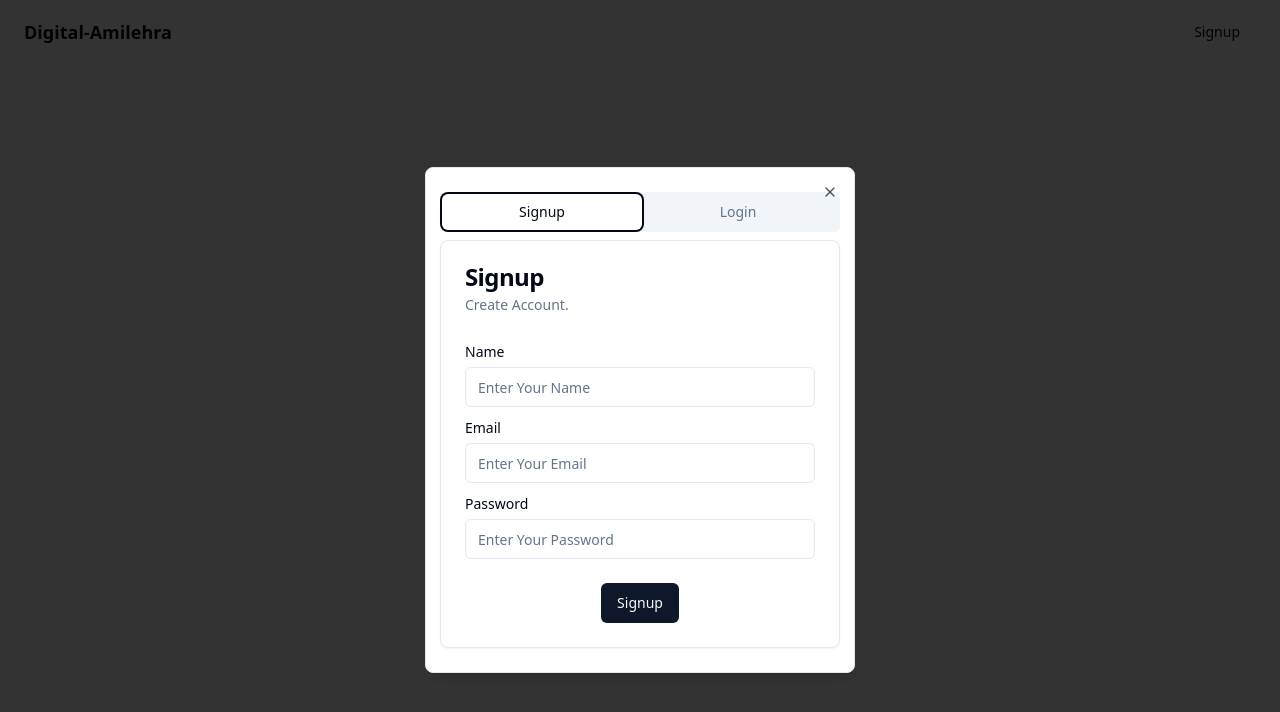
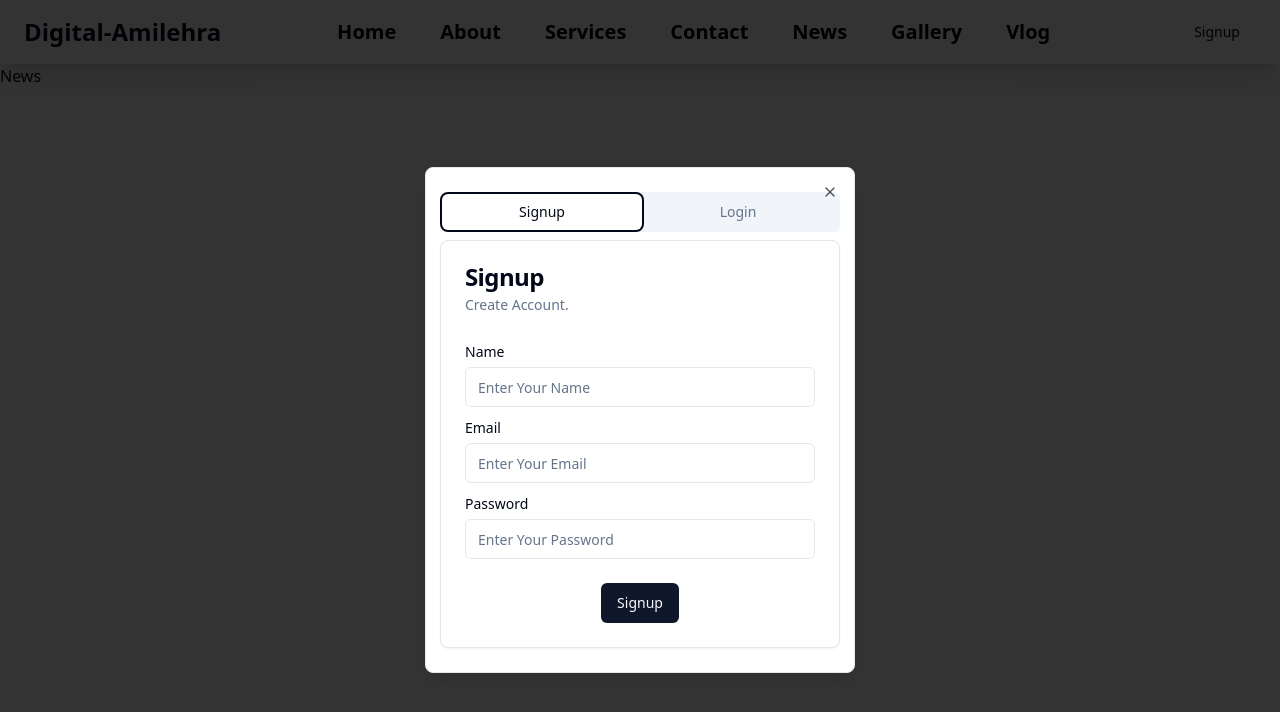
Before and after one commit to Felix-Mj/digital-amilahara, a React (Vite) app in the folder frontend/: page /News in a window 1280 px wide. Shown: the top 712 px of the page. Built offline with nearby package versions, Linux system fonts and the light colour scheme.

Commit message:
Create new pages Gallery , news , and vlogs pages and route the app jsx

```diff
--- a/frontend/src/App.jsx
+++ b/frontend/src/App.jsx
@@ -7,6 +7,10 @@ import { persistor, store } from "./Redux/store";
 import { PersistGate } from "redux-persist/integration/react";
 import { Profile } from "./Pages/Profile";
 import PrivateRoute from "./Pages/PrivateRoute";
+import News from "./Pages/News";
+import Vlogs from "./Pages/Vlogs";
+import Gallerys from "./Pages/Gallerys";
+
 
 export default function App() {
   return (
@@ -19,6 +23,9 @@ export default function App() {
             <Route element={<PrivateRoute />}>
               <Route path="/Profile" element={<Profile />} />
             </Route>
+            <Route path="/News" element={<News />} />
+            <Route path="/Vlogs" element={<Vlogs />}/>
+            <Route path="/Gallerys" element={<Gallerys />}/>
           </Routes>
         </BrowserRouter>
       </PersistGate>
--- /dev/null
+++ b/frontend/src/Pages/Gallerys.jsx
@@ -0,0 +1,66 @@
+// import React from 'react'
+// import { useSelector } from 'react-redux'
+
+// export default function Gallerys() {
+//     const {currentUser} = useSelector((state)=>state.user)
+//   return (
+//     <>
+//         <div class="max-w-4xl mx-auto">
+//     <h1 class="text-2xl font-bold mb-4">Image Gallery</h1>
+
+//     {/* <!-- Image upload form --> */}
+//     <form id="image-upload-form" class="mb-4">
+//         <input type="file" id="image-upload" accept="image/*" class="border p-2 mr-2"/>
+//         <button type="submit" class="bg-blue-500 hover:bg-blue-700 text-white font-bold py-2 px-4 rounded">Upload Image</button>
+//     </form>
+
+//     {/* <!-- Gallery grid --> */}
+//     <div id="image-gallery" class="grid grid-cols-3 gap-4">
+//         {/* <!-- Images will be dynamically added here --> */}
+//     </div>
+// </div>
+
+
+
+// <script>
+//     {/* // JavaScript for handling image upload and display */}
+//     document.getElementById('image-upload-form').addEventListener('submit', function(event) {
+//         event.preventDefault();
+//         const fileInput = document.getElementById('image-upload');
+//         const files = fileInput.files;
+
+//         if (files.length === 0) {
+//             alert('Please select an image file to upload.');
+//             return;
+//         }
+
+//         const file = files[0];
+//         const reader = new FileReader();
+
+//         reader.onload = function(e) {
+//             const {imageUrl} = e.target.result;
+//             addImageToGallery(imageUrl);
+//             fileInput.value = ''; // Clear the file input
+//         };
+
+//         reader.readAsDataURL(file);
+//     });
+
+//     function addImageToGallery(imageUrl) {
+//         const gallery = document.getElementById('image-gallery');
+//         const imageContainer = document.createElement('div');
+//         imageContainer.className = 'relative group';
+
+//         const image = document.createElement('img');
+//         image.className = 'w-full h-full object-cover rounded-lg';
+//         image.src = imageUrl;
+
+//         imageContainer.appendChild(image);
+//         gallery.prepend(imageContainer);
+//     }
+// </script>
+
+
+//     </>
+//   )
+// }
--- /dev/null
+++ b/frontend/src/Pages/News.jsx
@@ -0,0 +1,10 @@
+import React from 'react'
+import { useSelector } from 'react-redux'
+
+export default function News() {
+    const {currentUser} = useSelector((state) => state.user)
+  return (
+
+    <div>News</div>
+  )
+}
--- a/frontend/src/Pages/Profile.jsx
+++ b/frontend/src/Pages/Profile.jsx
@@ -8,7 +8,7 @@ export const Profile = () => {
       {/* <h1>{currentUser.name}</h1>
       <h1>{currentUser.email}</h1> */}
 
-      <div className=" w-full ">
+      <div className=" w-full mt-4 ">
         {/* <!-- HTML structure for user profile card --> */}
         <div class="max-w-lg mx-auto bg-white shadow-lg rounded-lg overflow-hidden  ">
           <div class="px-6 py-8 flex justify-center flex-col items-center">
@@ -51,16 +51,16 @@ export const Profile = () => {
                 <tr>
                   <td class="border border-gray-300 px-4 py-2">2024-06-21</td>
                   <td class="border border-gray-300 px-4 py-2">
-                    Payment for groceries
+                    Payment for Donatio
                   </td>
-                  <td class="border border-gray-300 px-4 py-2">$45.00</td>
+                  <td class="border border-gray-300 px-4 py-2">5000k</td>
                 </tr>
                 <tr class="bg-gray-100">
                   <td class="border border-gray-300 px-4 py-2">2024-06-20</td>
                   <td class="border border-gray-300 px-4 py-2">
                     Monthly subscription
                   </td>
-                  <td class="border border-gray-300 px-4 py-2">$29.99</td>
+                  <td class="border border-gray-300 px-4 py-2">1000k</td>
                 </tr>
                 {/* <!-- Add more rows as needed --> */}
               </tbody>
--- /dev/null
+++ b/frontend/src/Pages/Vlogs.jsx
@@ -0,0 +1,9 @@
+import React from 'react'
+import { useSelector } from 'react-redux'
+
+export default function Vlogs() {
+    const {currentUser} = useSelector((state)=> state.user);
+  return (
+    <div>Vlogs</div>
+  )
+}
--- a/frontend/src/components/Header.jsx
+++ b/frontend/src/components/Header.jsx
@@ -8,12 +8,55 @@ import Account from "@/Pages/Account";
 import { useSelector } from "react-redux";
 
 export default function Header() {
-  const{LogIn} =useSelector((state)=>state.user)
+  const { LogIn } = useSelector((state) => state.user);
   return (
-    <header className="flex h-16 w-full items-center justify-between px-4 md:px-6">
+    <header className="flex h-16 w-full items-center justify-between px-4 md:px-6 static border-solid shadow-xl border-red-600 ">
       <Link to={"/"} className="flex items-center gap-2" prefetch={false}>
-        <span className="text-lg font-semibold">Digital-Amilehra</span>
+        <span className="text-2xl font-semibold">Digital-Amilehra</span>
       </Link>
+      {/* destop-menu-start */}
+      <div>
+        <div class="hidden lg:flex lg:items-center lg:w-auto" id="nav-content">
+          <ul class="list-reset lg:flex justify-end items-center gap-8 text-xl font-semibold">
+            <li class="mr-3">
+              <a href="#" class="text-black hover:text-blue-600">
+                Home
+              </a>
+            </li>
+            <li class="mr-3">
+              <a href="#" class="text-black hover:text-blue-600">
+                About
+              </a>
+            </li>
+            <li class="mr-3">
+              <a href="#" class="text-black hover:text-blue-600">
+                Services
+              </a>
+            </li>
+            <li className="mr-3">
+              <a href="#" class="text-black hover:text-blue-600">
+                Contact
+              </a>
+            </li>
+            <li className="mr-3">
+              <a href="#" class="text-black hover:text-blue-600">
+                News
+              </a>
+            </li>
+            <li className="mr-3">
+              <a href="#" class="text-black hover:text-blue-600">
+                Gallery
+              </a>
+            </li>
+            <li className="mr-3">
+              <a href="#" class="text-black hover:text-blue-600">
+                Vlog
+              </a>
+            </li>
+          </ul>
+        </div>
+      </div>
+      {/* destop-menu-end */}
       <nav className="hidden items-center gap-6 text-sm font-medium md:flex">
         {LogIn === false ? (
           <Link
```
Lines whose indentation alone changed are shown as unchanged.
